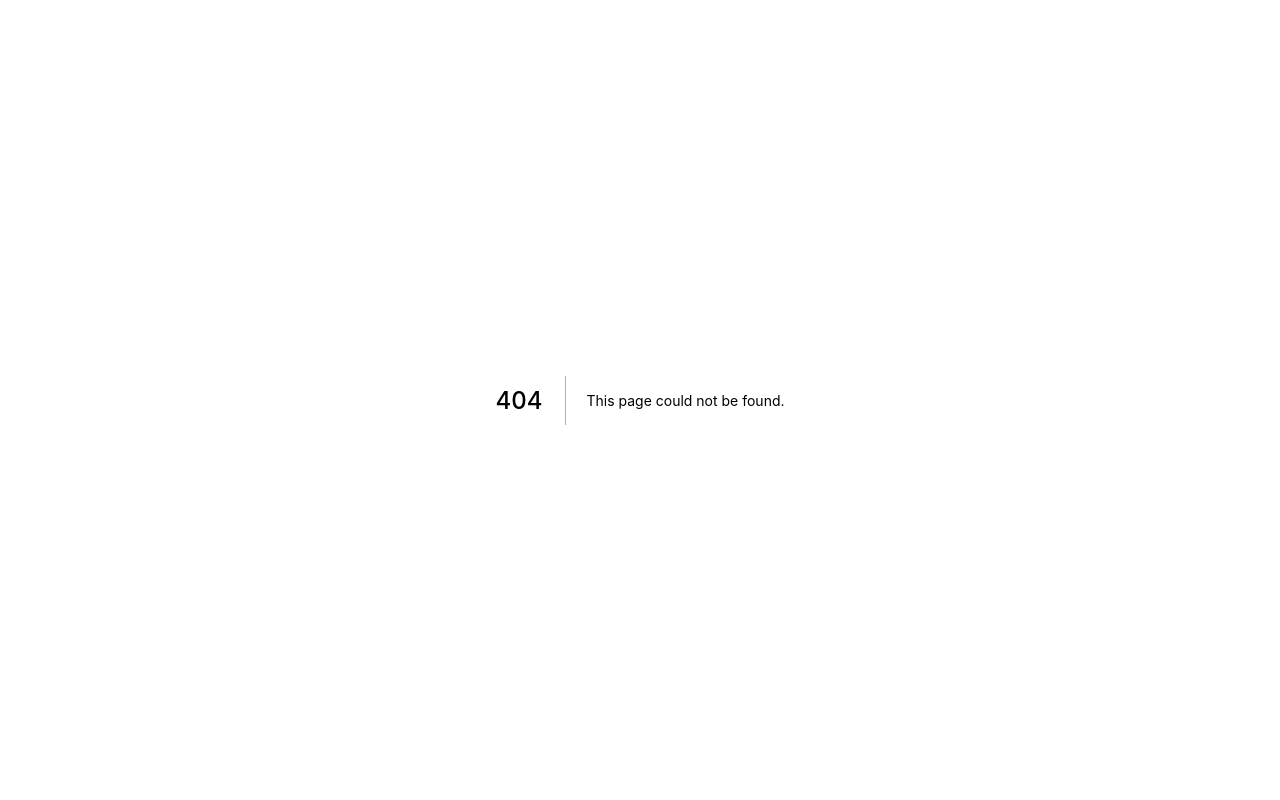
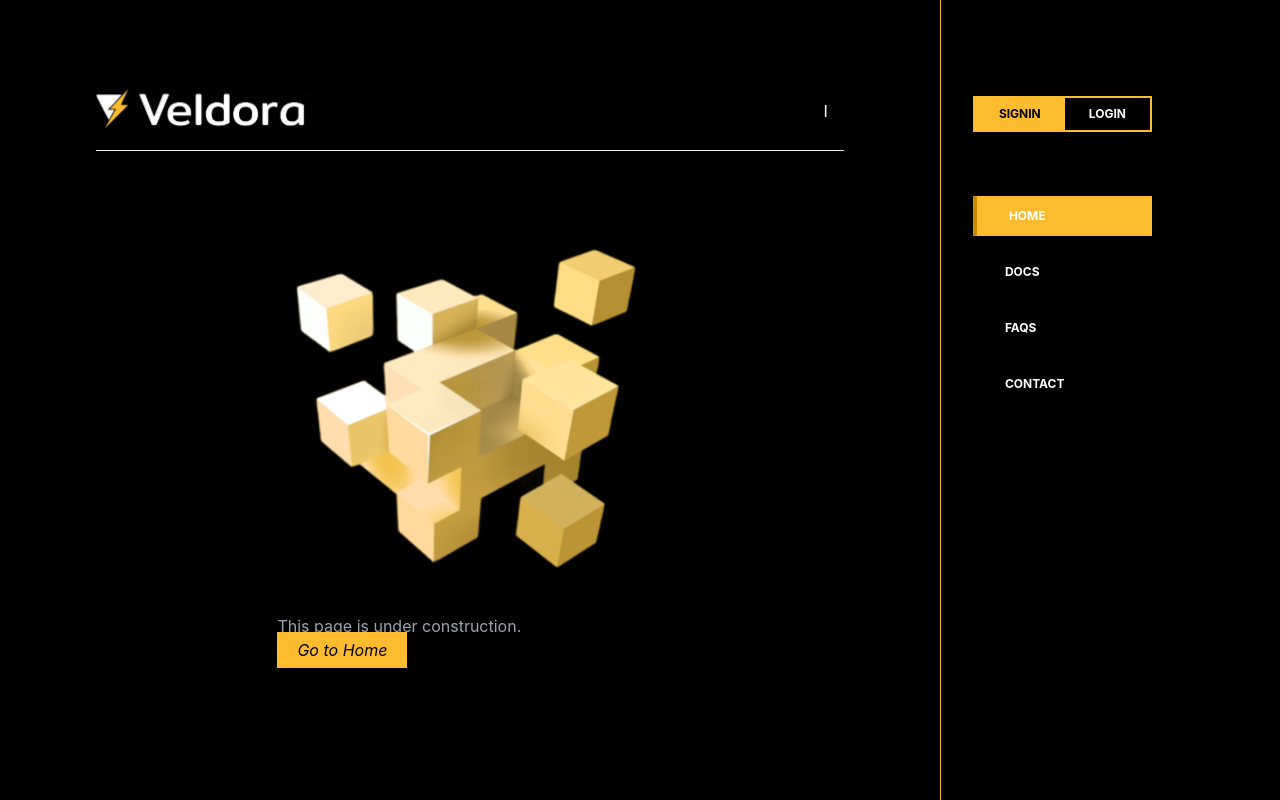
Before and after one commit to princecodes247/veldora--client, a Next.js app: page /comingsoon in a window 1280 px wide. Before the commit this address had no page. Shown: the top 800 px of the page. Built offline with nearby package versions, Linux system fonts and the light colour scheme.

Commit message:
add missing pages

```diff
--- /dev/null
+++ b/pages/404.js
@@ -0,0 +1,32 @@
+import Head from "next/head";
+import Image from "next/image";
+
+import HeroImage from "../public/images/hero.svg";
+import Layout from "../components/layouts/SiteLayout";
+import Link from 'next/link';
+
+export default function NotFound() {
+  return (
+    <Layout>
+        <Head>
+            <title>Veldora Docs</title>
+            <meta name="description" content="Veldora Docs" />
+        </Head>
+        <section className="flex flex-col items-center mr-24 md:h-screen pt-24">
+
+                <Image
+                    src={HeroImage}
+                    alt="Veldora Docs"
+                    />
+                    <p className="text-gray-400">
+                        Page not found
+                    </p>
+                    <Link href="/">
+                        <a className="p-5 py-2 mt-4 italic text-black bg-primary">Go to Home</a>
+                    </Link>
+
+
+            </section>
+    </Layout>
+  );
+}
--- /dev/null
+++ b/pages/comingsoon.js
@@ -0,0 +1,32 @@
+import Head from "next/head";
+import Image from "next/image";
+
+import HeroImage from "../public/images/hero.svg";
+import Layout from "../components/layouts/SiteLayout";
+import Link from 'next/link';
+
+export default function ComingSoon() {
+  return (
+    <Layout>
+        <Head>
+            <title>Veldora Docs</title>
+            <meta name="description" content="Veldora Docs" />
+        </Head>
+        <section className="flex flex-col items-center mr-24 md:h-screen pt-24">
+            <div className="flex-1">
+                <Image
+                    src={HeroImage}
+                    alt="Veldora Docs"
+                    />
+                    <p className="text-gray-400">
+                        This page is under construction.
+                    </p>
+                    <Link href="/">
+                        <a className="p-5 py-2 mt-4 italic text-black bg-primary">Go to Home</a>
+                    </Link>
+
+            </div>
+            </section>
+    </Layout>
+  );
+}
```
